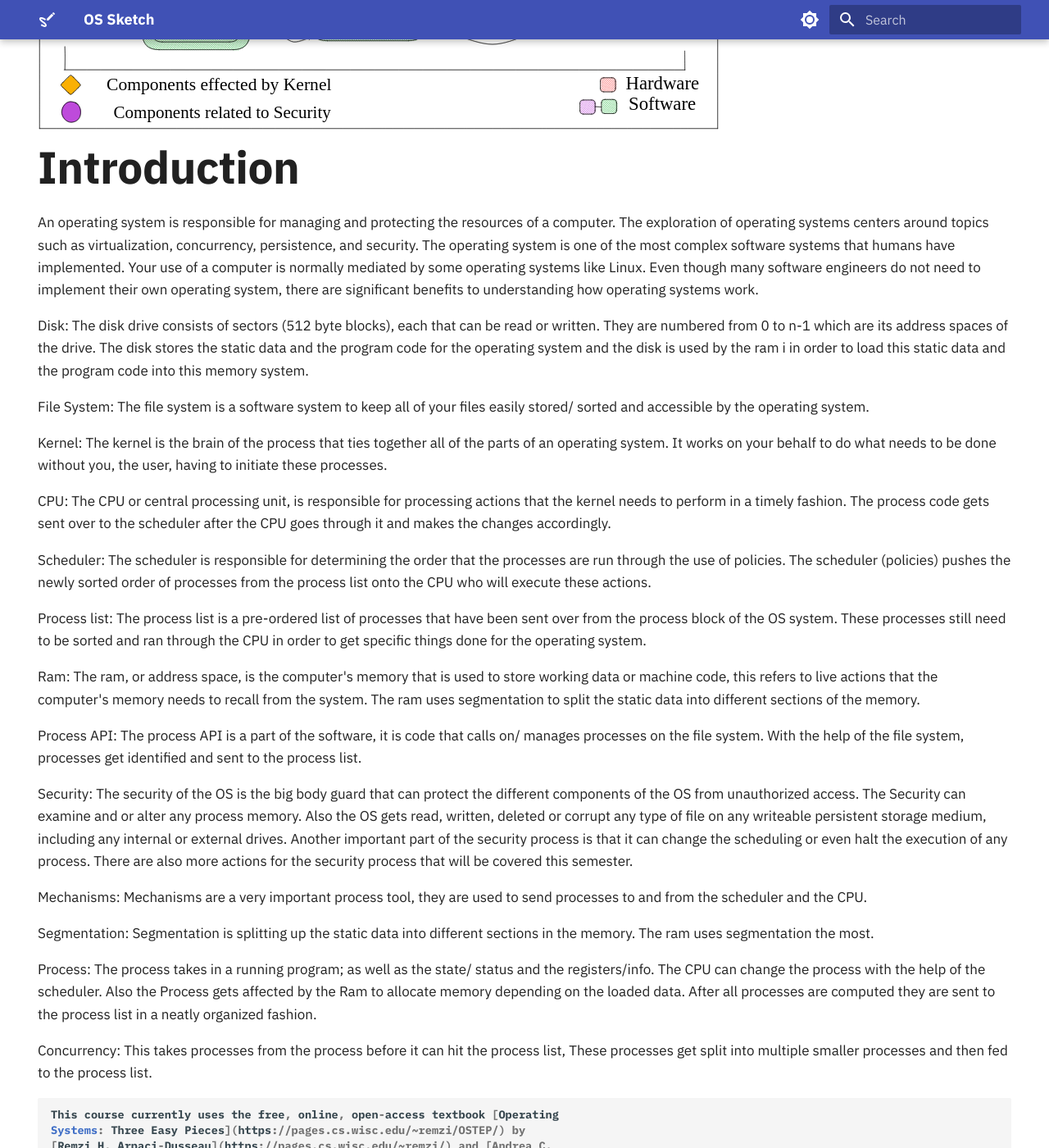
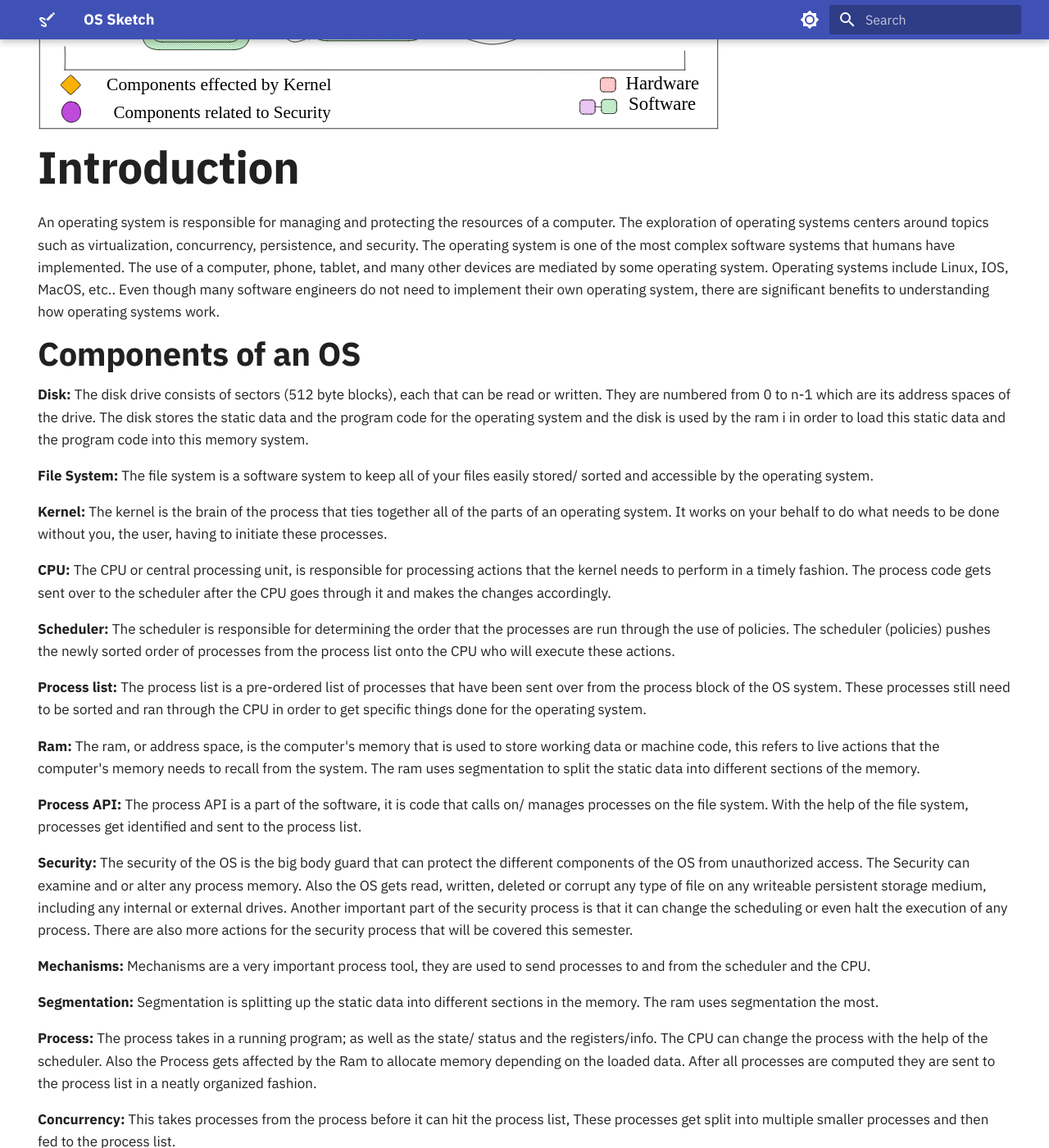
Before and after one commit to OS-Sketch/www.os-sketch.com, an MkDocs documentation site: the page built from docs/index.md, in a window 1280 px wide and 1400 px high, scrolled down 671 px. Shown: the whole window at 82% size. Built offline with MkDocs 1.6.1 and Material for MkDocs 9.7.7, drawn with Linux system fonts in a browser that asks for light colours.

Commit message:
Reformat Introduction Page

```diff
--- a/docs/index.md
+++ b/docs/index.md
@@ -12,38 +12,40 @@ hide:
 An operating system is responsible for managing and protecting the resources of
 a computer. The exploration of operating systems centers around topics such as
 virtualization, concurrency, persistence, and security. The operating system is
-one of the most complex software systems that humans have implemented. Your use
-of a computer is normally mediated by some operating systems like Linux. Even
+one of the most complex software systems that humans have implemented. The use of
+a computer, phone, tablet, and many other devices are mediated by some operating system.
+Operating systems include Linux, IOS, MacOS, etc.. Even
 though many software engineers do not need to implement their own operating
 system, there are significant benefits to understanding how operating systems
 work.
 
+## Components of an OS
 
-Disk: The disk drive consists of sectors (512 byte blocks), each that can be read or written. They are numbered from 0 to n-1 which are its address spaces of the drive. The disk stores the static data and the program code for the operating system and the disk is used by the ram i in order to load this static data and the program code into this memory system.
+**Disk:** The disk drive consists of sectors (512 byte blocks), each that can be read or written. They are numbered from 0 to n-1 which are its address spaces of the drive. The disk stores the static data and the program code for the operating system and the disk is used by the ram i in order to load this static data and the program code into this memory system.
 
-File System: The file system is a software system to keep all of your files easily stored/ sorted and accessible by the operating system.
+**File System:** The file system is a software system to keep all of your files easily stored/ sorted and accessible by the operating system.
 
-Kernel: The kernel is the brain of the process that ties together all of the parts of an operating system. It works on your behalf to do what needs to be done without you, the user, having to initiate these processes.
+**Kernel:** The kernel is the brain of the process that ties together all of the parts of an operating system. It works on your behalf to do what needs to be done without you, the user, having to initiate these processes.
 
-CPU: The CPU or central processing unit, is responsible for processing actions that the kernel needs to perform in a timely fashion. The process code gets sent over to the scheduler after the CPU goes through it and makes the changes accordingly.
+**CPU:** The CPU or central processing unit, is responsible for processing actions that the kernel needs to perform in a timely fashion. The process code gets sent over to the scheduler after the CPU goes through it and makes the changes accordingly.
 
-Scheduler: The scheduler is responsible for determining the order that the processes are run through the use of policies. The scheduler (policies) pushes the newly sorted order of processes from the process list onto the CPU who will execute these actions.
+**Scheduler:** The scheduler is responsible for determining the order that the processes are run through the use of policies. The scheduler (policies) pushes the newly sorted order of processes from the process list onto the CPU who will execute these actions.
 
-Process list: The process list is a pre-ordered list of processes that have been sent over from the process block of the OS system. These processes still need to be sorted and ran through the CPU in order to get specific things done for the operating system.
+**Process list:** The process list is a pre-ordered list of processes that have been sent over from the process block of the OS system. These processes still need to be sorted and ran through the CPU in order to get specific things done for the operating system.
 
-Ram: The ram, or address space, is the computer's memory that is used to store working data or machine code, this refers to live actions that the computer's memory needs to recall from the system. The ram uses segmentation to split the static data into different sections of the memory.
+**Ram:** The ram, or address space, is the computer's memory that is used to store working data or machine code, this refers to live actions that the computer's memory needs to recall from the system. The ram uses segmentation to split the static data into different sections of the memory.
 
-Process API: The process API is a part of the software, it is code that calls on/ manages processes on the file system. With the help of the file system, processes get identified and sent to the process list.
+**Process API:** The process API is a part of the software, it is code that calls on/ manages processes on the file system. With the help of the file system, processes get identified and sent to the process list.
 
-Security: The security of the OS is the big body guard that can protect the different components of the OS from unauthorized access. The Security can examine and or alter any process memory. Also the OS gets read, written, deleted or corrupt any type of file on any writeable persistent storage medium, including any internal or external drives. Another important part of the security process is that it can change the scheduling or even halt the execution of any process. There are also more actions for the security process that will be covered this semester.
+**Security:** The security of the OS is the big body guard that can protect the different components of the OS from unauthorized access. The Security can examine and or alter any process memory. Also the OS gets read, written, deleted or corrupt any type of file on any writeable persistent storage medium, including any internal or external drives. Another important part of the security process is that it can change the scheduling or even halt the execution of any process. There are also more actions for the security process that will be covered this semester.
 
-Mechanisms: Mechanisms are a very important process tool, they are used to send processes to and from the scheduler and the CPU.
+**Mechanisms:** Mechanisms are a very important process tool, they are used to send processes to and from the scheduler and the CPU.
 
-Segmentation: Segmentation is splitting up the static data into different sections in the memory. The ram uses segmentation the most.
+**Segmentation:** Segmentation is splitting up the static data into different sections in the memory. The ram uses segmentation the most.
 
-Process: The process takes in a running program; as well as the state/ status and the registers/info. The CPU can change the process with the help of the scheduler. Also the Process gets affected by the Ram to allocate memory depending on the loaded data. After all processes are computed they are sent to the process list in a neatly organized fashion.
+**Process:** The process takes in a running program; as well as the state/ status and the registers/info. The CPU can change the process with the help of the scheduler. Also the Process gets affected by the Ram to allocate memory depending on the loaded data. After all processes are computed they are sent to the process list in a neatly organized fashion.
 
-Concurrency: This takes processes from the process before it can hit the process list, These processes get split into multiple smaller processes and then fed to the process list.
+**Concurrency:** This takes processes from the process before it can hit the process list, These processes get split into multiple smaller processes and then fed to the process list.
 
 
 
```
